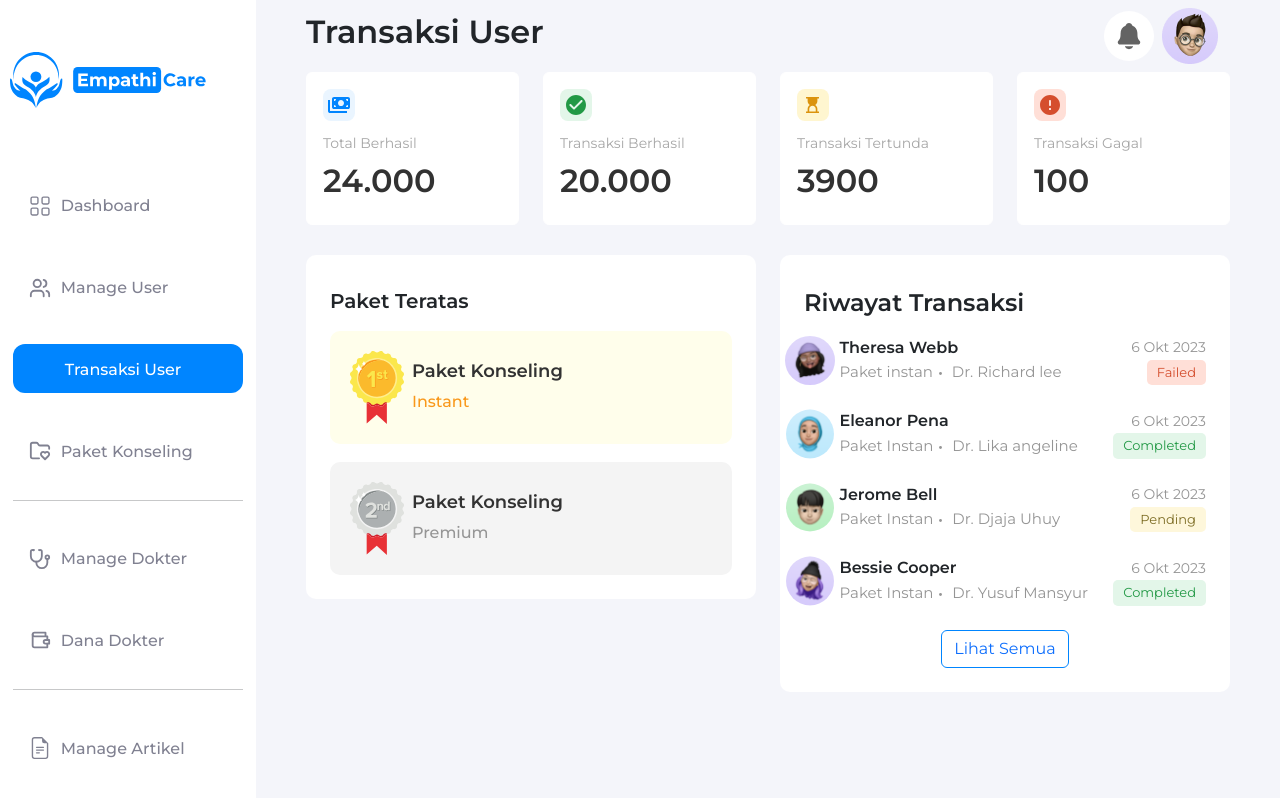
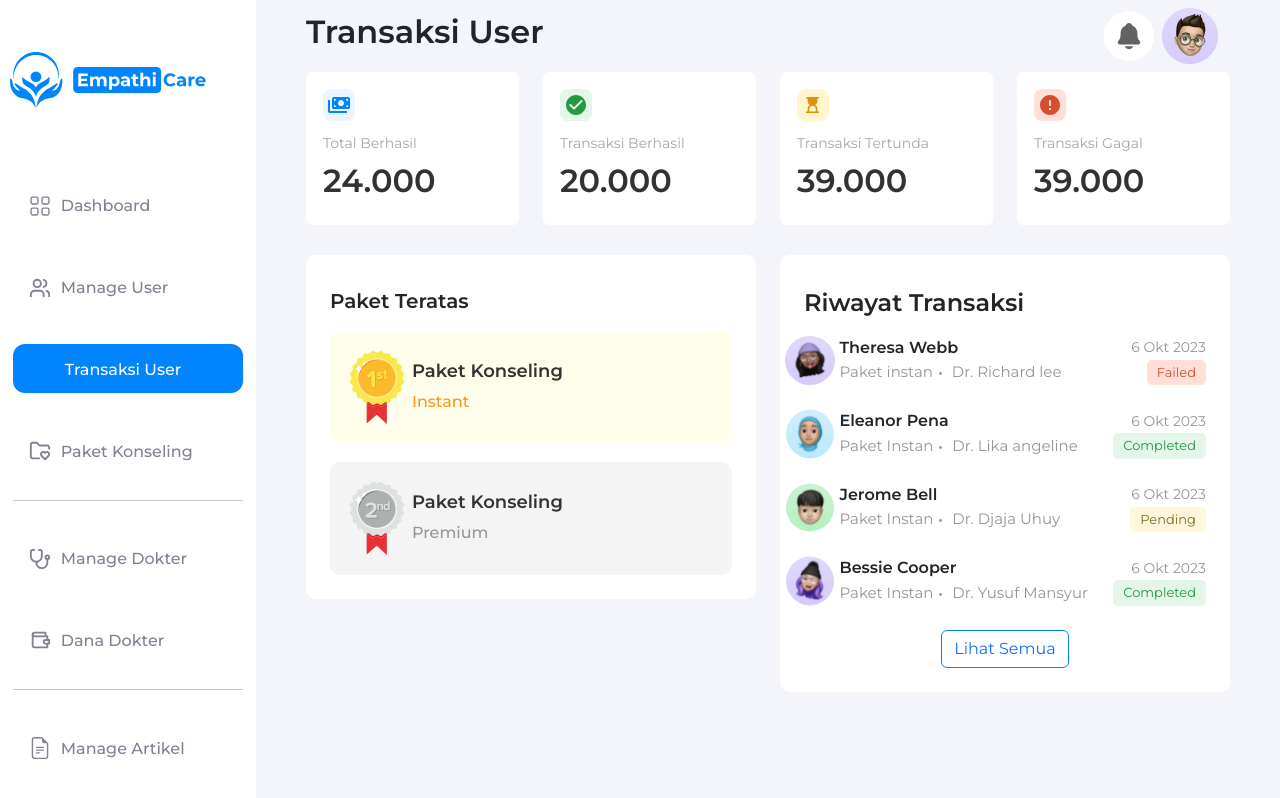
Before and after one commit to Capstone-Mental-Health-Care-Group-6/frontent-dekstop-admin, a React (Vite) app: page /admin/transaksi/user in a window 1280 px wide. Built offline with nearby package versions, Linux system fonts and the light colour scheme; some icons are missing.

Commit message:
update card

```diff
--- a/src/pages/TransaksiUser/TransaksiUser.jsx
+++ b/src/pages/TransaksiUser/TransaksiUser.jsx
@@ -1,7 +1,7 @@
 import "./TransaksiUser.style.css";
 import Layouts from "../../Layouts/Layouts";
 import Card from "../../components/Fragments/card/Card";
-import { paket1, paket2 } from "../../../image";
+import { iconBerhasilCard, iconFGagalCard, iconTertundaCard, iconTransaksiCard, paket1, paket2 } from "../../../image";
 import { Link } from "react-router-dom";
 import { cardTransaksiUser, riwayatTransaksi1 } from "../../components/DataComponents/dataComponents";
 import RiwayatTransaksi from "../../components/Fragments/riwayat-transaksi-user/RiwayatTransaksi";
@@ -15,13 +15,20 @@ const TransaksiUser = () => {
     <Layouts titlePage={"Transaksi User"}>
       <section className="transaksi-user" id="transaksi-user">
         <div className="row row-cols-1 row-cols-lg-4 row-cols-md-2 g-4">
-          {cardTransaksiUser.map((item, index) => (
-            <div className="col" key={index}>
-              <Link to={item.location}>
-                <Card src={item.image} cardSubtitle={item.text} cardTitle={item.total} />
-              </Link>
-            </div>
-          ))}
+          <div className="col" >
+            <Card src={iconTransaksiCard} cardSubtitle={'Total Berhasil'} cardTitle={'24.000'} />
+          </div>
+          <div className="col" >
+            <Card src={iconBerhasilCard} cardSubtitle={'Transaksi Berhasil'} cardTitle={'20.000'} />
+          </div>
+          <div className="col" >
+            <Link to={'/admin/transaksi/user/tertunda'}>
+              <Card src={iconTertundaCard} cardSubtitle={'Transaksi Tertunda'} cardTitle={'39.000'} />
+            </Link>
+          </div>
+          <div className="col" >
+            <Card src={iconFGagalCard} cardSubtitle={'Transaksi Gagal'} cardTitle={'39.000'} />
+          </div>
         </div>
       </section>
 
@@ -52,7 +59,7 @@ const TransaksiUser = () => {
         </div>
       </section>
 
-    </Layouts>
+    </Layouts >
   )
 };
 
```
